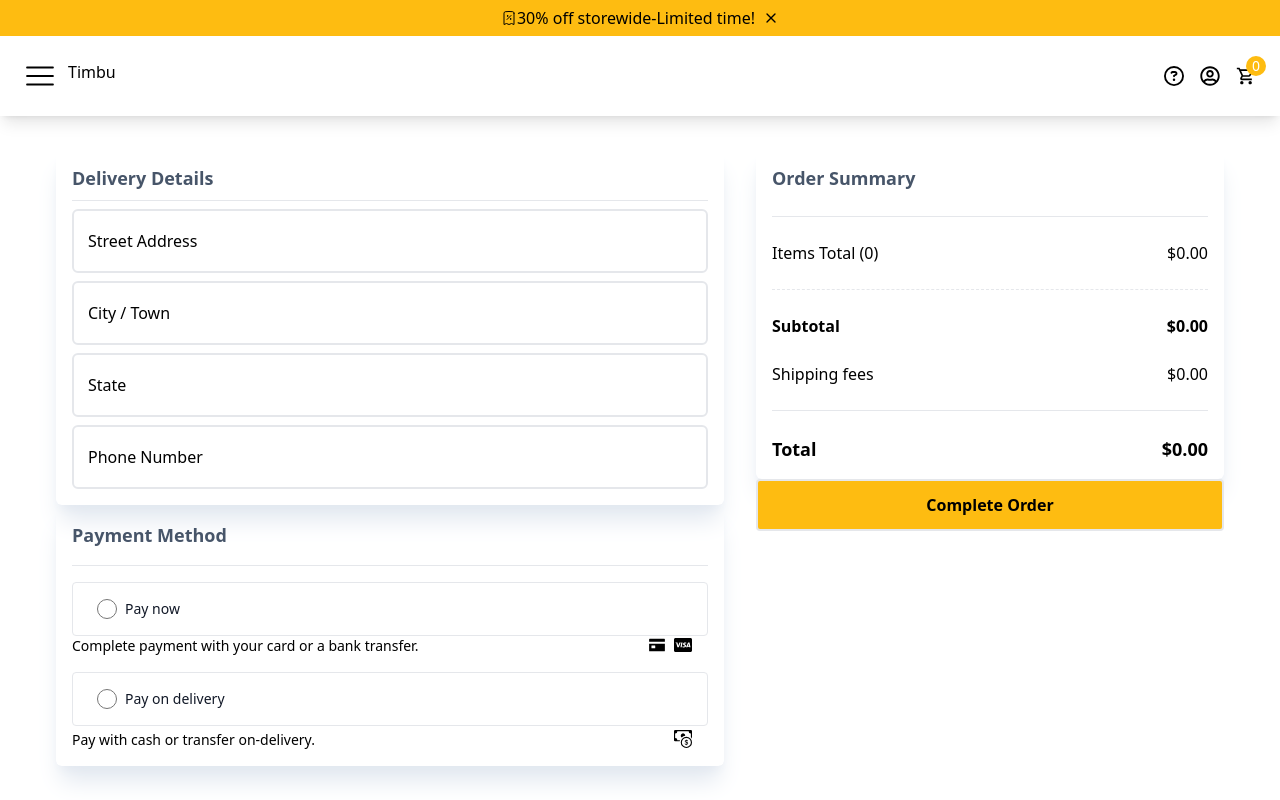
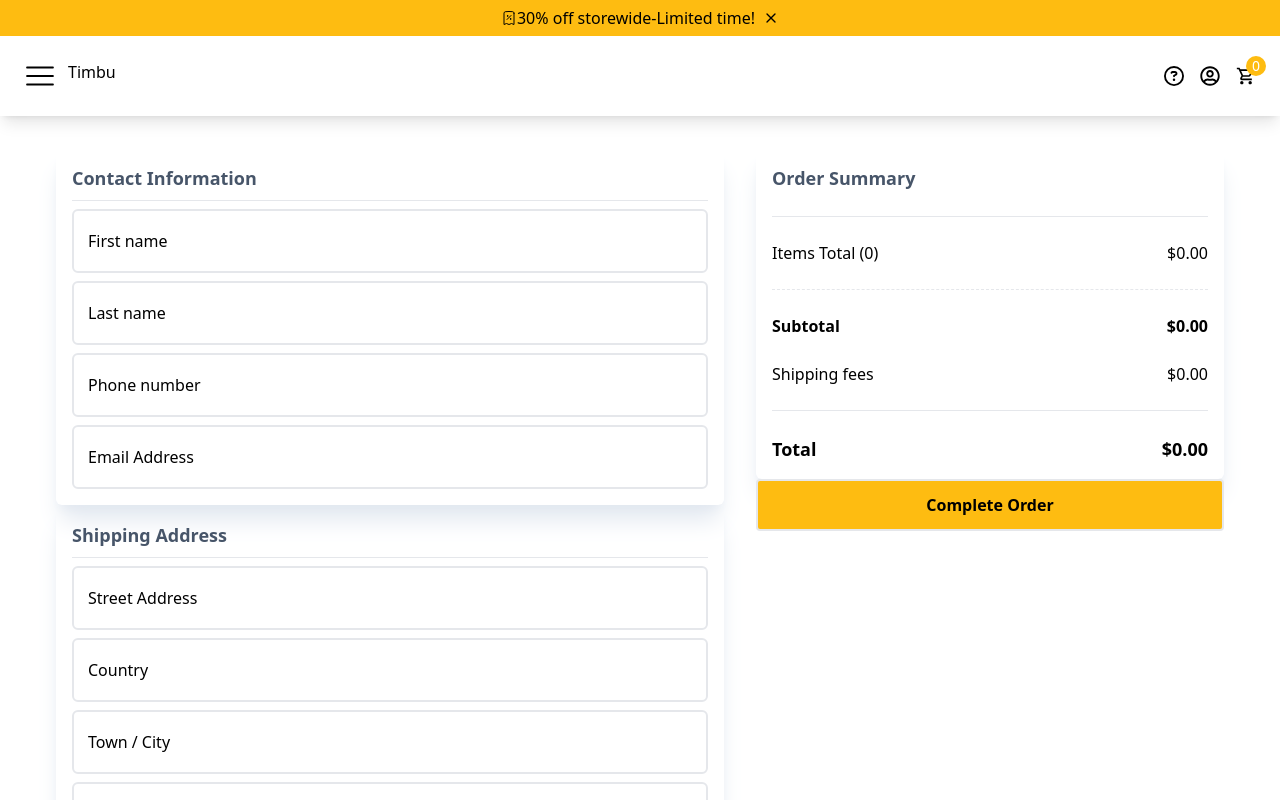
Before and after one commit to Victorvalour/hng11-stage2, a React (Vite) app: page /checkout in a window 1280 px wide. Shown: the top 800 px of the page. Built offline with nearby package versions, Linux system fonts and the light colour scheme.

Commit message:
Fixed deployment issues

```diff
--- a/src/components/CheckoutClient.tsx
+++ b/src/components/CheckoutClient.tsx
@@ -84,7 +84,49 @@ const CheckoutClient = () => {
                 <div className="shadow-xl shadow-slate-200 rounded-md p-4 flex flex-col space-y-2 ">
                   <div className="">
                     <p className="text-lg font-semibold text-slate-600">
-                      Delivery Details
+                      Contact Information
+                    </p>
+                  </div>
+                  <hr />
+
+                  <Input
+                    id="firstName"
+                    label="First name"
+                    disabled={isLoading}
+                    register={register}
+                    errors={errors}
+                    required
+                  />
+                  <Input
+                    id="lastName"
+                    label="Last name"
+                    disabled={isLoading}
+                    register={register}
+                    errors={errors}
+                    required
+                  />
+                  <Input
+                    id="phoneNumber"
+                    label="Phone number"
+                    disabled={isLoading}
+                    register={register}
+                    errors={errors}
+                    required
+                  />
+                  <Input
+                    id="email"
+                    label="Email Address"
+                    disabled={isLoading}
+                    register={register}
+                    errors={errors}
+                    required
+                  />
+                </div>
+
+                <div className="shadow-xl shadow-slate-200 rounded-md p-4 flex flex-col space-y-2 ">
+                  <div className="">
+                    <p className="text-lg font-semibold text-slate-600">
+                      Shipping Address
                     </p>
                   </div>
                   <hr />
@@ -101,8 +143,16 @@ const CheckoutClient = () => {
                     required
                   />
                   <Input
+                    id="country"
+                    label="Country"
+                    disabled={isLoading}
+                    register={register}
+                    errors={errors}
+                    required
+                  />
+                  <Input
                     id="city"
-                    label="City / Town"
+                    label="Town / City"
                     disabled={isLoading}
                     register={register}
                     errors={errors}
@@ -117,8 +167,8 @@ const CheckoutClient = () => {
                     required
                   />
                   <Input
-                    id="phoneNumber"
-                    label="Phone Number"
+                    id="zipcode"
+                    label="Zip Code"
                     disabled={isLoading}
                     register={register}
                     errors={errors}
@@ -136,7 +186,7 @@ const CheckoutClient = () => {
                   <div className="flex flex-col mb-8">
                     <RadioInput
                       id="pay-now"
-                      label="Pay now"
+                      label="PayPal"
                       disabled={isLoading}
                       register={register}
                       errors={errors}
@@ -158,7 +208,7 @@ const CheckoutClient = () => {
                   <div className="flex flex-col mb-6">
                     <RadioInput
                       id="pay-on-delivery"
-                      label="Pay on delivery"
+                      label="Pay by Credit or Debit Card"
                       disabled={isLoading}
                       register={register}
                       errors={errors}
--- a/src/components/ProductCard.tsx
+++ b/src/components/ProductCard.tsx
@@ -1,6 +1,6 @@
 "use client";
 
-import { MdFavoriteBorder } from "react-icons/md";
+import Heart from "react-animated-heart";
 
 import { Link, useNavigate } from "react-router-dom";
 import { formatprice } from "../utils/formatPrice";
@@ -16,6 +16,8 @@ interface ProductCardProps {
 const ProductCard: React.FC<ProductCardProps> = ({ data }) => {
   const [isProductInCart, setIsProductInCart] = useState(false);
   const { handleAddProductToCart, cartProducts } = useCart();
+  const [isWishlistClicked, setIsWishlistClicked] = useState(false);
+
   /*   const productRating =
     data.reviews.reduce((acc: number, item: any) => item.rating + acc, 0) /
     data.reviews.length;
@@ -43,8 +45,17 @@ const ProductCard: React.FC<ProductCardProps> = ({ data }) => {
         <div className="flex justify-center items-center bg-[#EA3010] text-white px-1 h-5 rounded">
           <p>New</p>
         </div>
-        <div className="shadow-black shadow  rounded-full w-[26px] h-[26px] flex justify-center items-center">
-          <MdFavoriteBorder />
+        <div className="shadow-black shadow  rounded-full flex justify-center items-center relative">
+          <Heart
+            styles={{
+              margin: "0px",
+              zIndex: 10,
+              position: "absolute",
+              right: "0",
+            }}
+            isClick={isWishlistClicked}
+            onClick={() => setIsWishlistClicked(!isWishlistClicked)}
+          />
         </div>
       </div>
       <Link to={`/product/${data.id}`}>
--- a/src/components/ProductDetails.tsx
+++ b/src/components/ProductDetails.tsx
@@ -170,7 +170,7 @@ const ProductDetails: React.FC<ProductDetailsProps> = ({ product }) => {
           <Tab label="Descriptions">
             <div className="py-4">
               <h2 className="text-lg font-medium mb-2">Descriptions</h2>
-              <p className="text-gray-700"></p>
+              <p className="text-gray-700">{product.description}</p>
             </div>
           </Tab>
           <Tab label="Additional information">
```
